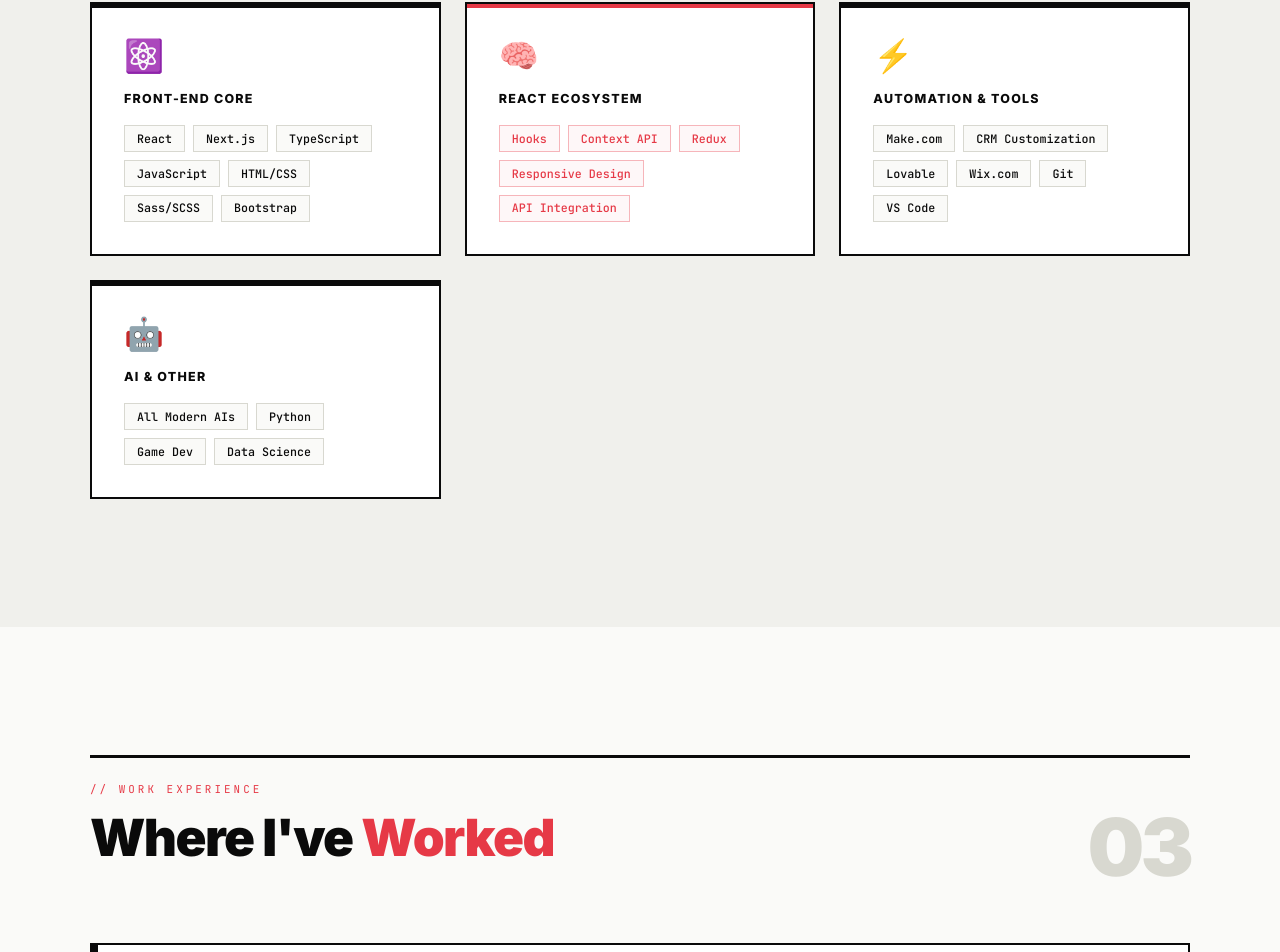
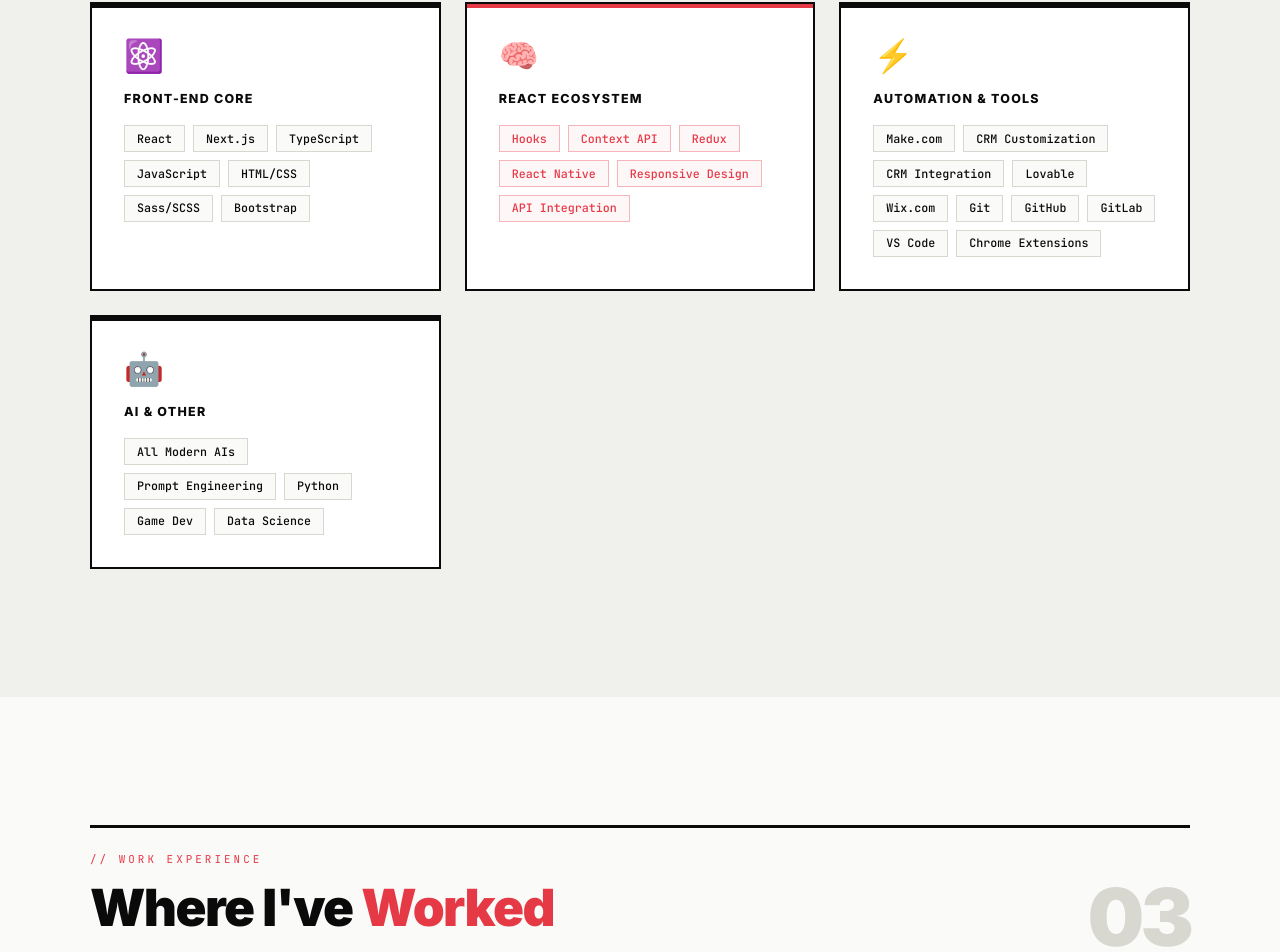
Before and after one commit to DrShizofren/Portfolio, a Next.js app: page / in a window 1280 px wide. Shown: the part 2177-3129 px from the top of the page. Built offline with nearby package versions, Linux system fonts and the light colour scheme.

Commit message:
Added some skills

```diff
--- a/src/components/Skills.js
+++ b/src/components/Skills.js
@@ -13,7 +13,7 @@
     color: 'cyan',
     tags: [
       { label: 'Hooks' }, { label: 'Context API' }, { label: 'Redux' },
-      { label: 'Responsive Design' }, { label: 'API Integration' },
+      { label: 'React Native' }, { label: 'Responsive Design' }, { label: 'API Integration' },
     ],
   },
   {
@@ -21,15 +21,15 @@
     title: 'Automation & Tools',
     color: 'pink',
     tags: [
-      { label: 'Make.com' }, { label: 'CRM Customization' }, { label: 'Lovable' },
-      { label: 'Wix.com' }, { label: 'Git' }, { label: 'VS Code' },
+      { label: 'Make.com' }, { label: 'CRM Customization' }, { label: 'CRM Integration' }, { label: 'Lovable' },
+      { label: 'Wix.com' }, { label: 'Git' }, { label: 'GitHub' }, { label: 'GitLab' }, { label: 'VS Code' }, { label: 'Chrome Extensions' },
     ],
   },
   {
     icon: '🤖',
     title: 'AI & Other',
     tags: [
-      { label: 'All Modern AIs' }, { label: 'Python' },
+      { label: 'All Modern AIs' }, { label: 'Prompt Engineering' }, { label: 'Python' },
       { label: 'Game Dev' }, { label: 'Data Science' },
     ],
   },
```
